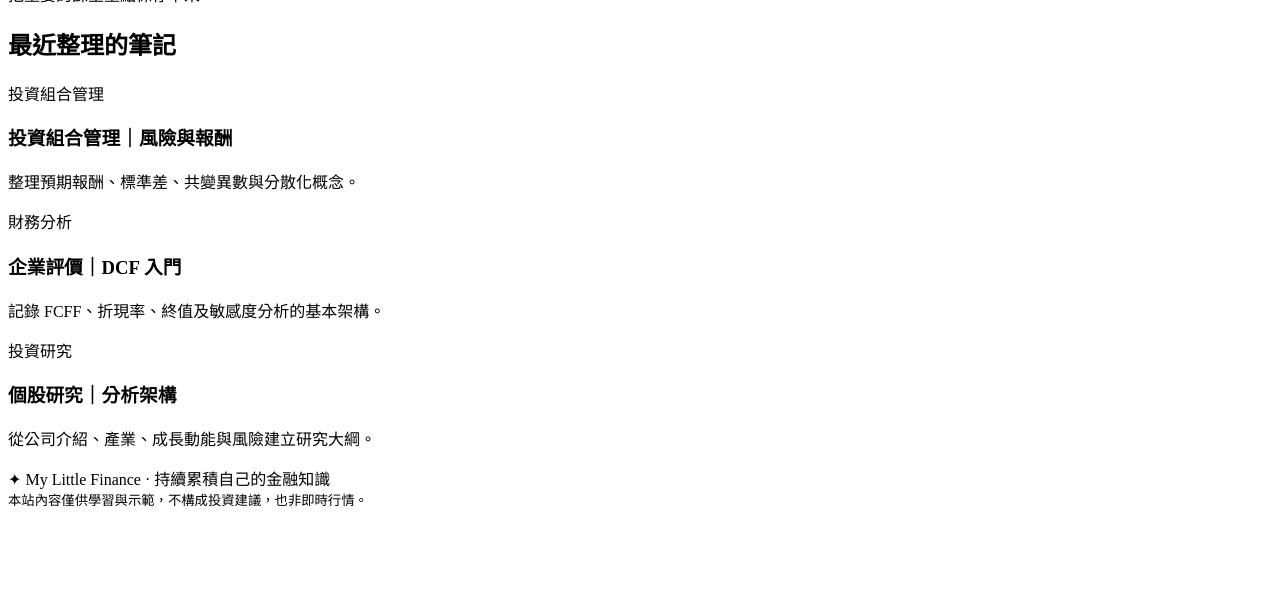
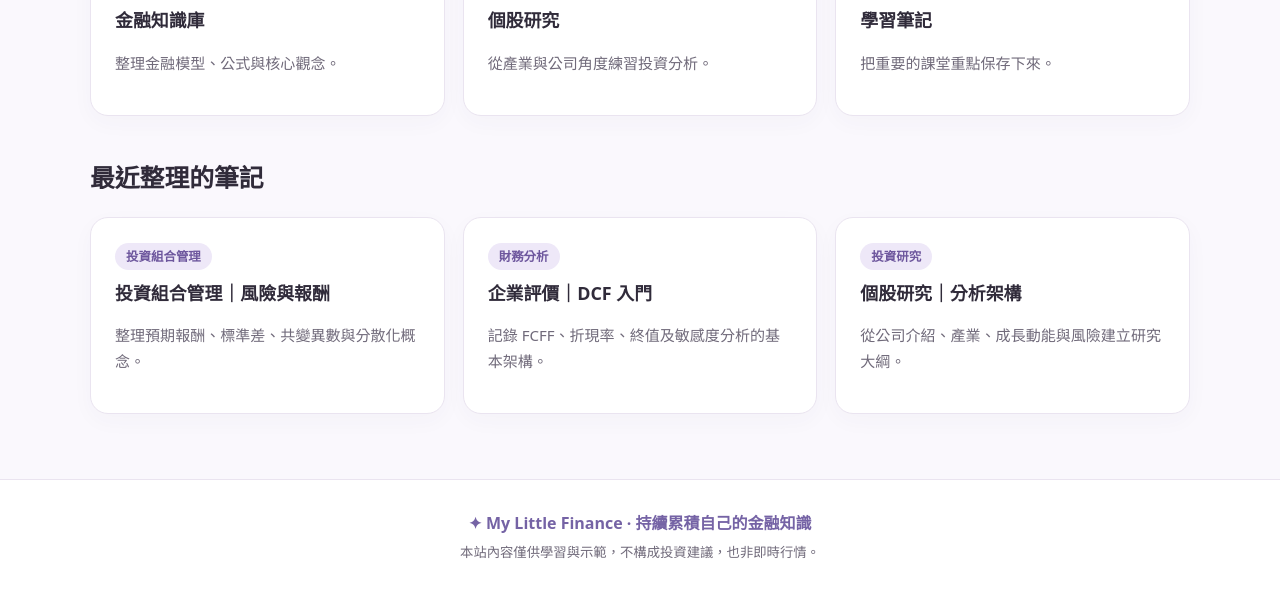
Before and after one commit to 112208019-design/my-little-finance, a plain HTML site: page index.html in a window 1280 px wide. Shown: the part 722-1317 px from the top of the page. Before the commit the page ends 1239 px from the top, so only its background shows below. Drawn offline with Linux system fonts and the light colour scheme.

Commit message:
Update index.html

```diff
--- a/index.html
+++ b/index.html
@@ -1,2 +1,2 @@
-<!doctype html><html lang="zh-Hant"><head><meta charset="UTF-8"><meta name="viewport" content="width=device-width, initial-scale=1"><meta name="description" content="My Little Finance：金融學習與個股研究知識庫"><title>My Little Finance｜金融學習筆記</title><link rel="stylesheethref="./<link rel="stylesheet" href="./style.css">"></head><body><header class="header"><div class="wrap nav"><a class="logo" href="#home">✦ My Little Finance</a><nav aria-label="主要導覽"><a href="#home" data-nav="home">首頁</a><a href="#concepts" data-nav="concepts">金融知識庫</a><a href="#stocks" data-nav="stocks">個股研究</a><a href="#notes" data-nav="notes">學習筆記</a></nav></div></header><main id="app" class="wrap" tabindex="-1"></main><footer class="footer"><div class="wrap">✦ My Little Finance · 持續累積自己的金融知識<br><small>本站內容僅供學習與示範，不構成投資建議，也非即時行情。</small></div></footer><script src="./data.js"
+<!doctype html><html lang="zh-Hant"><head><meta charset="UTF-8"><meta name="viewport" content="width=device-width, initial-scale=1"><meta name="description" content="My Little Finance：金融學習與個股研究知識庫"><title>My Little Finance｜金融學習筆記</title><link rel="stylesheet" href="./style.css"></head><body><header class="header"><div class="wrap nav"><a class="logo" href="#home">✦ My Little Finance</a><nav aria-label="主要導覽"><a href="#home" data-nav="home">首頁</a><a href="#concepts" data-nav="concepts">金融知識庫</a><a href="#stocks" data-nav="stocks">個股研究</a><a href="#notes" data-nav="notes">學習筆記</a></nav></div></header><main id="app" class="wrap" tabindex="-1"></main><footer class="footer"><div class="wrap">✦ My Little Finance · 持續累積自己的金融知識<br><small>本站內容僅供學習與示範，不構成投資建議，也非即時行情。</small></div></footer><script src="./data.js"
  ></script><script src="./app.js"></script></body></html>
```
